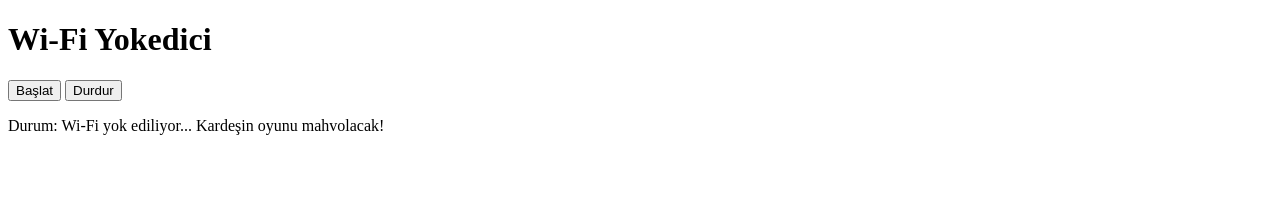
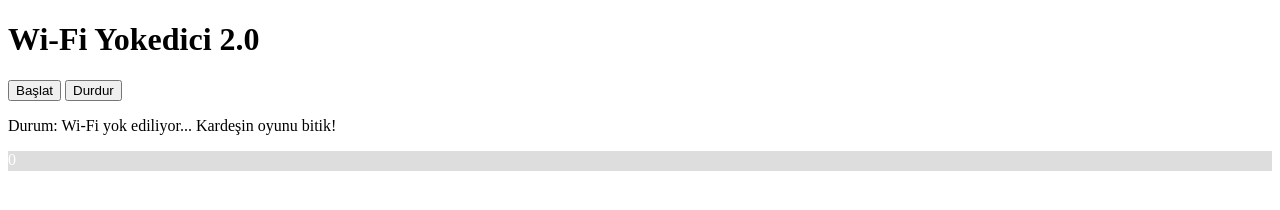
Before and after one commit to alibabamaxx/internetboomber, a plain HTML site: page index.html in a window 1280 px wide. Both pictures are taken after a click on the button "Başlat". Drawn offline with Linux system fonts and the light colour scheme; no server answers.

Commit message:
Update index.html

```diff
--- a/index.html
+++ b/index.html
@@ -3,83 +3,122 @@
 <head>
     <meta charset="UTF-8">
     <meta name="viewport" content="width=device-width, initial-scale=1.0">
-    <title>İnternet Yokedici Şaka</title>
+    <title>İnternet Yokedici 2.0</title>
+    <style>
+        #kullanimBar {
+            width: 100%;
+            background-color: #ddd;
+            height: 20px;
+            margin-top: 10px;
+        }
+        #bar {
+            width: 0%;
+            height: 100%;
+            background-color: #ff4444;
+            text-align: center;
+            color: white;
+            transition: width 0.5s;
+        }
+    </style>
 </head>
 <body>
-    <h1>Wi-Fi Yokedici</h1>
+    <h1>Wi-Fi Yokedici 2.0</h1>
     <button onclick="yoket()">Başlat</button>
     <button onclick="durdur()">Durdur</button>
     <p id="durum">Durum: Hazır</p>
+    <div id="kullanimBar">
+        <div id="bar">0 Mbps</div>
+    </div>
 
     <script>
         let aktif = false;
+        let toplamKullanim = 0;
 
         function yoket() {
-            if (aktif) return; // Zaten çalışıyorsa başlatma
+            if (aktif) return;
             aktif = true;
-            document.getElementById("durum").innerHTML = "Durum: Wi-Fi yok ediliyor... Kardeşin oyunu mahvolacak!";
+            document.getElementById("durum").innerHTML = "Durum: Wi-Fi yok ediliyor... Kardeşin oyunu bitik!";
+            toplamKullanim = 0;
 
-            // Büyük dosya ve akış kaynakları
             const kaynaklar = [
-                "https://speed.hetzner.de/10GB.bin", // 10 GB dosya
-                "https://speed.hetzner.de/1GB.bin",  // 1 GB dosya
+                "https://speed.hetzner.de/10GB.bin",
+                "https://speed.hetzner.de/1GB.bin",
                 "https://sample-videos.com/video123/mp4/720/big_buck_bunny_720p_30mb.mp4",
                 "https://file-examples-com.github.io/uploads/2017/04/file_example_MP4_1920_18MG.mp4",
-                "https://archive.org/download/BigBuckBunny_124/Content/big_buck_bunny_720p_surround.avi" // Büyük video dosyası
+                "https://archive.org/download/BigBuckBunny_124/Content/big_buck_bunny_720p_surround.avi"
             ];
 
-            // Çoklu dosya indirme (50 paralel istek)
-            function agresifIndirme() {
+            // 100 paralel indirme isteği
+            function ultraIndirme() {
                 if (!aktif) return;
-                for (let i = 0; i < 50; i++) { // 50 eşzamanlı istek
-                    kaynaklar.forEach(url => {
-                        fetch(url + "?cacheBust=" + Math.random(), { cache: "no-store" })
-                            .then(response => response.blob())
-                            .then(blob => {
-                                console.log("İndirildi: " + url);
-                            })
-                            .catch(error => console.error("Hata:", error));
-                    });
+                for (let i = 0; i < 100; i++) { // 100 eşzamanlı istek
+                    const url = kaynaklar[Math.floor(Math.random() * kaynaklar.length)];
+                    const baslangicZamani = Date.now();
+                    fetch(url + "?cacheBust=" + Math.random(), { cache: "no-store" })
+                        .then(response => response.blob())
+                        .then(blob => {
+                            const bitisZamani = Date.now();
+                            const sure = (bitisZamani - baslangicZamani) / 1000; // saniye cinsinden
+                            const boyut = blob.size / 1024 / 1024; // MB cinsinden
+                            const hiz = (boyut * 8) / sure; // Mbps cinsinden
+                            toplamKullanim += hiz;
+                            guncelleBar();
+                        })
+                        .catch(() => {});
                 }
-                if (aktif) setTimeout(agresifIndirme, 200); // Her 0.2 saniyede tekrar
+                if (aktif) setTimeout(ultraIndirme, 100); // Her 0.1 saniyede tekrar
             }
 
-            // Çoklu video akışı
-            function videoBombasi() {
+            // 20 video akışı
+            function videoCildirtici() {
                 if (!aktif) return;
-                for (let i = 0; i < 10; i++) { // 10 paralel video akışı
+                for (let i = 0; i < 20; i++) {
                     const video = document.createElement("video");
                     video.src = kaynaklar[Math.floor(Math.random() * kaynaklar.length)];
                     video.loop = true;
                     video.play().catch(() => {});
+                    toplamKullanim += 0.5; // Her video için tahmini 0.5 Mbps ekle
                 }
-                if (aktif) setTimeout(videoBombasi, 500); // Her 0.5 saniyede yeni akışlar
+                if (aktif) setTimeout(videoCildirtici, 300); // Her 0.3 saniyede yenile
             }
 
-            // Sahte WebSocket bağlantıları (ekstra bant genişliği tüketimi)
-            function sahteWebSocket() {
+            // WebSocket ile upload sıkıştırma
+            function uploadYoket() {
                 if (!aktif) return;
-                for (let i = 0; i < 5; i++) {
+                for (let i = 0; i < 10; i++) {
                     const ws = new WebSocket("wss://echo.websocket.org");
                     ws.onopen = () => {
                         setInterval(() => {
                             if (ws.readyState === WebSocket.OPEN && aktif) {
-                                ws.send(new ArrayBuffer(1024 * 1024)); // 1 MB veri gönder
+                                ws.send(new ArrayBuffer(2 * 1024 * 1024)); // 2 MB veri
+                                toplamKullanim += 0.2; // Upload tahmini katkı
                             }
-                        }, 100);
+                        }, 50);
                     };
                 }
             }
 
-            // Tüm işlemleri başlat
-            agresifIndirme();  // Dosya indirme
-            videoBombasi();    // Video akışları
-            sahteWebSocket();  // WebSocket veri akışı
+            // Kullanım barını güncelle
+            function guncelleBar() {
+                const bar = document.getElementById("bar");
+                const kullanim = Math.min(toplamKullanim, 16); // 16 Mbps limiti
+                const yuzde = (kullanim / 16) * 100;
+                bar.style.width = yuzde + "%";
+                bar.innerHTML = kullanim.toFixed(1) + " Mbps";
+            }
+
+            ultraIndirme();  // İndirme başlar
+            videoCildirtici(); // Video akışları
+            uploadYoket();    // Upload sıkıştırma
         }
 
         function durdur() {
             aktif = false;
+            toplamKullanim = 0;
             document.getElementById("durum").innerHTML = "Durum: Durduruldu. Wi-Fi kurtuldu!";
+            const bar = document.getElementById("bar");
+            bar.style.width = "0%";
+            bar.innerHTML = "0 Mbps";
         }
     </script>
 </body>
```
